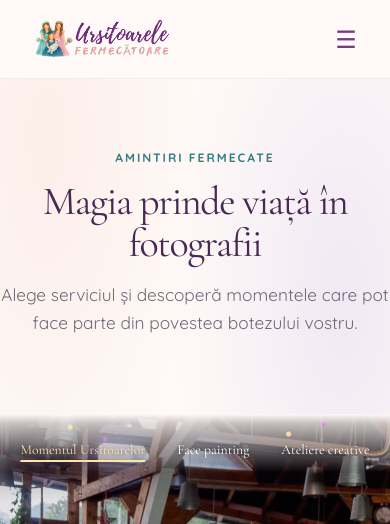
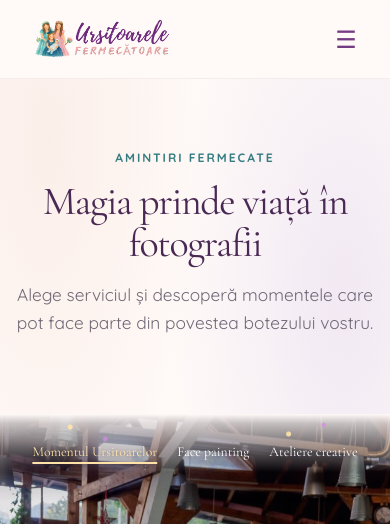
Before and after one commit to anndra17/FairiesWebsite, an Angular app: page /galerie in a window 390 px wide. Shown: the top 524 px of the page. Built offline with nearby package versions, Linux system fonts and the light colour scheme.

Commit message:
Improve responsive layout on small screens
Refine gallery spacing and typography, keep the site navigation collapsed until the large breakpoint, and prevent horizontal overflow while adjusting hero highlights for narrow viewports.

```diff
--- a/src/app/features/gallery/gallery-page.component.css
+++ b/src/app/features/gallery/gallery-page.component.css
@@ -25,6 +25,7 @@
 
 .gallery-page > .section-heading {
   min-height: 231px;
+  padding-inline: 12px;
 }
 
 .gallery-page > .section-heading p {
@@ -42,11 +43,11 @@
   flex-wrap: wrap;
   justify-content: center;
   align-items: center;
-  gap: 0;
+  gap: 8px;
 }
 
 .category-tab {
-  min-height: 40px;
+  min-height: 44px;
   padding: 8px 12px;
   border: 0;
   background: transparent;
@@ -225,8 +226,8 @@
 
 .gallery-controls button {
   display: grid;
-  width: 42px;
-  height: 42px;
+  width: 44px;
+  height: 44px;
   place-items: center;
   border: 1px solid #6f3b78;
   border-radius: 50%;
@@ -263,7 +264,7 @@
   }
 
   .category-separator {
-    width: 20px;
+    display: none;
   }
 
   .category-separator svg {
@@ -308,6 +309,17 @@
   }
 }
 
+@media (max-width: 375px) {
+  .gallery-page > .section-heading .section-title {
+    font-size: clamp(2rem, 10vw, 2.5rem);
+    text-wrap: balance;
+  }
+
+  .gallery-page > .section-heading p {
+    text-wrap: pretty;
+  }
+}
+
 @media (min-width: 640px) {
   :host {
     padding-top: 96px;
--- a/src/app/features/home/pages/home-page/home-page.component.html
+++ b/src/app/features/home/pages/home-page/home-page.component.html
@@ -19,7 +19,7 @@
     </div>
     <div class="relative z-20 mt-4 rounded-3xl bg-plum-dark px-5 py-[25px] text-white shadow-soft sm:px-8">
       <p class="mb-[18px] text-center font-display text-lg text-gold-light">{{ content.hero.valuesHeading }}</p>
-      <ul class="grid grid-cols-2 gap-3 sm:grid-cols-4 sm:gap-[10px] text-gold-light">
+      <ul class="hero-highlights grid grid-cols-2 gap-3 sm:grid-cols-4 sm:gap-[10px] text-gold-light">
         @for (highlight of content.hero.valueHighlights; track highlight.label) {
           <li class="flex items-center justify-center gap-3 px-3 py-[7px] text-center sm:border-r sm:border-white/20 sm:last:border-0"><img class="size-6 shrink-0 object-contain" [src]="'/assets/' + highlight.icon + '-icon.png'" alt="" /><span class="font-display text-base sm:text-lg">{{ highlight.label }}</span></li>
         }
--- a/src/app/shared/components/site-header/site-header.component.html
+++ b/src/app/shared/components/site-header/site-header.component.html
@@ -1,12 +1,12 @@
 <header class="sticky top-0 z-50 border-b border-line/70 bg-paper/90 backdrop-blur-xl">
   <div class="site-container flex h-[78px] items-center justify-between gap-6">
     <a class="shrink-0" routerLink="/" fragment="home" [attr.aria-label]="content.header.homeLinkLabel" (click)="closeMenu()"><img class="w-40 sm:w-[200px]" src="/assets/logo-horizontal.png" [attr.alt]="content.header.logoAlt" width="200" height="64" /></a>
-    <button class="grid size-11 place-items-center rounded-full text-2xl text-plum md:hidden" type="button" [attr.aria-label]="menuOpen() ? content.header.menuCloseLabel : content.header.menuOpenLabel" [attr.aria-expanded]="menuOpen()" aria-controls="primary-navigation" (click)="menuOpen.update((open) => !open)">{{ menuOpen() ? '×' : '☰' }}</button>
-    <nav id="primary-navigation" [attr.aria-label]="content.header.navigationLabel" class="absolute left-0 right-0 top-[78px] flex-col gap-2 border-b border-line bg-paper px-6 py-5 shadow-lg md:static md:flex md:flex-row md:items-center md:gap-7 md:border-0 md:bg-transparent md:p-0 md:shadow-none" [class.flex]="menuOpen()" [class.hidden]="!menuOpen()">
+    <button class="grid size-11 place-items-center rounded-full text-2xl text-plum lg:hidden" type="button" [attr.aria-label]="menuOpen() ? content.header.menuCloseLabel : content.header.menuOpenLabel" [attr.aria-expanded]="menuOpen()" aria-controls="primary-navigation" (click)="menuOpen.update((open) => !open)">{{ menuOpen() ? '×' : '☰' }}</button>
+    <nav id="primary-navigation" [attr.aria-label]="content.header.navigationLabel" class="absolute left-0 right-0 top-[78px] flex-col gap-2 border-b border-line bg-paper px-6 py-5 shadow-lg lg:static lg:flex lg:flex-row lg:items-center lg:gap-7 lg:border-0 lg:bg-transparent lg:p-0 lg:shadow-none" [class.flex]="menuOpen()" [class.hidden]="!menuOpen()">
       @for (link of content.header.links; track link.target) {
-        <a class="py-2 text-sm font-semibold text-muted transition hover:text-plum md:py-0" [routerLink]="link.target" (click)="closeMenu()">{{ link.label }}</a>
+        <a class="py-3 text-sm font-semibold text-muted transition hover:text-plum lg:py-0" [routerLink]="link.target" (click)="closeMenu()">{{ link.label }}</a>
       }
-      <a class="rounded-full bg-plum/10 px-5 py-3 text-center text-sm font-bold text-plum transition hover:bg-plum hover:text-white md:py-2.5" [href]="content.header.cta.target" (click)="closeMenu()">{{ content.header.cta.label }} <span aria-hidden="true">↗</span></a>
+      <a class="rounded-full bg-plum/10 px-5 py-3 text-center text-sm font-bold text-plum transition hover:bg-plum hover:text-white lg:py-2.5" [href]="content.header.cta.target" (click)="closeMenu()">{{ content.header.cta.label }} <span aria-hidden="true">↗</span></a>
     </nav>
   </div>
 </header>
--- a/src/styles.css
+++ b/src/styles.css
@@ -2,7 +2,7 @@
 @import "./styles/theme.css";
 
 @layer base {
-  html { scroll-behavior: smooth; }
+  html { scroll-behavior: smooth; overflow-x: clip; }
   body { min-width: 320px; background: var(--color-paper); color: var(--color-ink); font-family: var(--type-sans); font-size: 16px; line-height: 1.65; -webkit-font-smoothing: antialiased; }
   h1, h2, h3, h4, h5, h6 { font-family: var(--type-display); }
   img { display: block; max-width: 100%; }
@@ -30,3 +30,8 @@
 @media (max-width: 639px) {
   #home .hero-photo { aspect-ratio: 1; width: min(86%, 380px); height: auto; border-radius: 50%; object-fit: cover; }
 }
+
+@media (max-width: 360px) {
+  #home .hero-highlights li { gap: 8px; padding-inline: 4px; }
+  #home .hero-highlights li > span { font-size: 0.875rem; }
+}
```
